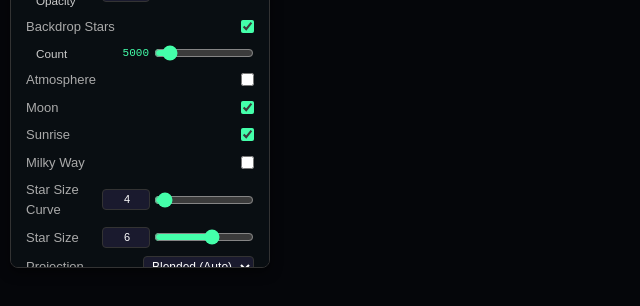
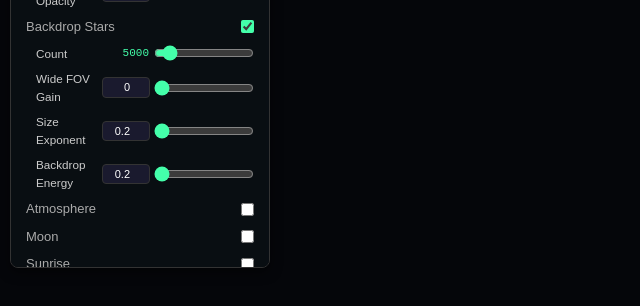
Before and after one commit to project-skymap/builder, a Next.js app: page / in a window 1280 px wide. Shown: the part 462-768 px from the top of the page, without its empty margins (0-640 px from the left). Built offline with nearby package versions, Linux system fonts and the light colour scheme.

Commit message:
[SKY-28] label mechanics

```diff
--- a/app/page.tsx
+++ b/app/page.tsx
@@ -60,11 +60,14 @@ export default function Page() {
   const [constellationBaseOpacity, setConstellationBaseOpacity] = useState(25);
   const [showBackdropStars, setShowBackdropStars] = useState(true);
   const [backdropStarsCount, setBackdropStarsCount] = useState(5000);
+  const [backdropWideFovGain, setBackdropWideFovGain] = useState(0);
+  const [backdropSizeExponent, setBackdropSizeExponent] = useState(0.2);
+  const [backdropEnergy, setBackdropEnergy] = useState(0.2);
   const [starSizeExponent, setStarSizeExponent] = useState(4.0);
   const [starSizeScale, setStarSizeScale] = useState(6.0);
   const [showAtmosphere, setShowAtmosphere] = useState(false);
-  const [showMoon, setShowMoon] = useState(true);
-  const [showSunrise, setShowSunrise] = useState(true);
+  const [showMoon, setShowMoon] = useState(false);
+  const [showSunrise, setShowSunrise] = useState(false);
   const [showMilkyWay, setShowMilkyWay] = useState(false);
   const [projection, setProjection] = useState<"perspective" | "stereographic" | "blended">("blended");
   const [chapterLabelMaxFov, setChapterLabelMaxFov] = useState(46);
@@ -181,6 +184,9 @@ export default function Page() {
       constellationBaseOpacity,
       showBackdropStars,
       backdropStarsCount,
+      backdropWideFovGain,
+      backdropSizeExponent,
+      backdropEnergy,
       starSizeExponent,
       starSizeScale,
       showAtmosphere,
@@ -209,7 +215,7 @@ export default function Page() {
         animate: true
       }
     }),
-    [focusNodeId, arrangement, isEditable, showBookLabels, showDivisionLabels, showChapterLabels, showGroupLabels, showLines, showBoundaries, showConstellationArt, constellationBaseOpacity, showBackdropStars, backdropStarsCount, starSizeExponent, starSizeScale, constellationConfig, initialLon, projection, chapterLabelMaxFov, labelOverlapPx, labelReappearDelayMs, showMoon, showSunrise, showMilkyWay]
+    [focusNodeId, arrangement, isEditable, showBookLabels, showDivisionLabels, showChapterLabels, showGroupLabels, showLines, showBoundaries, showConstellationArt, constellationBaseOpacity, showBackdropStars, backdropStarsCount, backdropWideFovGain, backdropSizeExponent, backdropEnergy, starSizeExponent, starSizeScale, constellationConfig, initialLon, projection, chapterLabelMaxFov, labelOverlapPx, labelReappearDelayMs, showMoon, showSunrise, showMilkyWay]
   );
 
   const handleSelect = useCallback((node: SceneNode) => {
@@ -444,6 +450,7 @@ export default function Page() {
         </div>
         <div className="control-group"><label><span>Backdrop Stars</span><input type="checkbox" checked={showBackdropStars} onChange={e => setShowBackdropStars(e.target.checked)} /></label></div>
         {showBackdropStars && (
+            <>
                 <div className="control-group" style={{ paddingLeft: 10 }}>
                     <label style={{ justifyContent: 'space-between', width: '100%' }}>
                         <span style={{ fontSize: '0.9em', color: '#ccc' }}>Count</span>
@@ -458,6 +465,67 @@ export default function Page() {
                         </div>
                     </label>
                 </div>
+                <div className="control-group" style={{ paddingLeft: 10 }}>
+                    <label style={{ justifyContent: 'space-between', width: '100%' }}>
+                        <span style={{ fontSize: '0.9em', color: '#ccc' }}>Wide FOV Gain</span>
+                        <div style={{ display: 'flex', alignItems: 'center', gap: 4 }}>
+                            <input
+                                type="number"
+                                min="0" max="1" step="0.01"
+                                value={backdropWideFovGain}
+                                onChange={e => setBackdropWideFovGain(Number(e.target.value))}
+                                style={{ width: 48, background: '#1a1a2e', color: '#fff', border: '1px solid #333', borderRadius: 4, padding: '1px 4px', fontSize: 11, textAlign: 'right' }}
+                            />
+                            <input
+                                type="range"
+                                min="0" max="1" step="0.01"
+                                value={backdropWideFovGain}
+                                onChange={e => setBackdropWideFovGain(Number(e.target.value))}
+                            />
+                        </div>
+                    </label>
+                </div>
+                <div className="control-group" style={{ paddingLeft: 10 }}>
+                    <label style={{ justifyContent: 'space-between', width: '100%' }}>
+                        <span style={{ fontSize: '0.9em', color: '#ccc' }}>Size Exponent</span>
+                        <div style={{ display: 'flex', alignItems: 'center', gap: 4 }}>
+                            <input
+                                type="number"
+                                min="0.4" max="1.4" step="0.01"
+                                value={backdropSizeExponent}
+                                onChange={e => setBackdropSizeExponent(Number(e.target.value))}
+                                style={{ width: 48, background: '#1a1a2e', color: '#fff', border: '1px solid #333', borderRadius: 4, padding: '1px 4px', fontSize: 11, textAlign: 'right' }}
+                            />
+                            <input
+                                type="range"
+                                min="0.4" max="1.4" step="0.01"
+                                value={backdropSizeExponent}
+                                onChange={e => setBackdropSizeExponent(Number(e.target.value))}
+                            />
+                        </div>
+                    </label>
+                </div>
+                <div className="control-group" style={{ paddingLeft: 10 }}>
+                    <label style={{ justifyContent: 'space-between', width: '100%' }}>
+                        <span style={{ fontSize: '0.9em', color: '#ccc' }}>Backdrop Energy</span>
+                        <div style={{ display: 'flex', alignItems: 'center', gap: 4 }}>
+                            <input
+                                type="number"
+                                min="0.2" max="5" step="0.1"
+                                value={backdropEnergy}
+                                onChange={e => setBackdropEnergy(Number(e.target.value))}
+                                style={{ width: 48, background: '#1a1a2e', color: '#fff', border: '1px solid #333', borderRadius: 4, padding: '1px 4px', fontSize: 11, textAlign: 'right' }}
+                            />
+                            <input
+                                type="range"
+                                min="0.2" max="5" step="0.1"
+                                value={backdropEnergy}
+                                onChange={e => setBackdropEnergy(Number(e.target.value))}
+                            />
+                        </div>
+                    </label>
+                </div>
+            </>
         )}
         <div className="control-group"><label><span>Atmosphere</span><input type="checkbox" checked={showAtmosphere} onChange={e => setShowAtmosphere(e.target.checked)} /></label></div>
         <div className="control-group"><label><span>Moon</span><input type="checkbox" checked={showMoon} onChange={e => setShowMoon(e.target.checked)} /></label></div>
```
Also changed, not shown: app/arrangement.json. Lines whose indentation alone changed are shown as unchanged.
